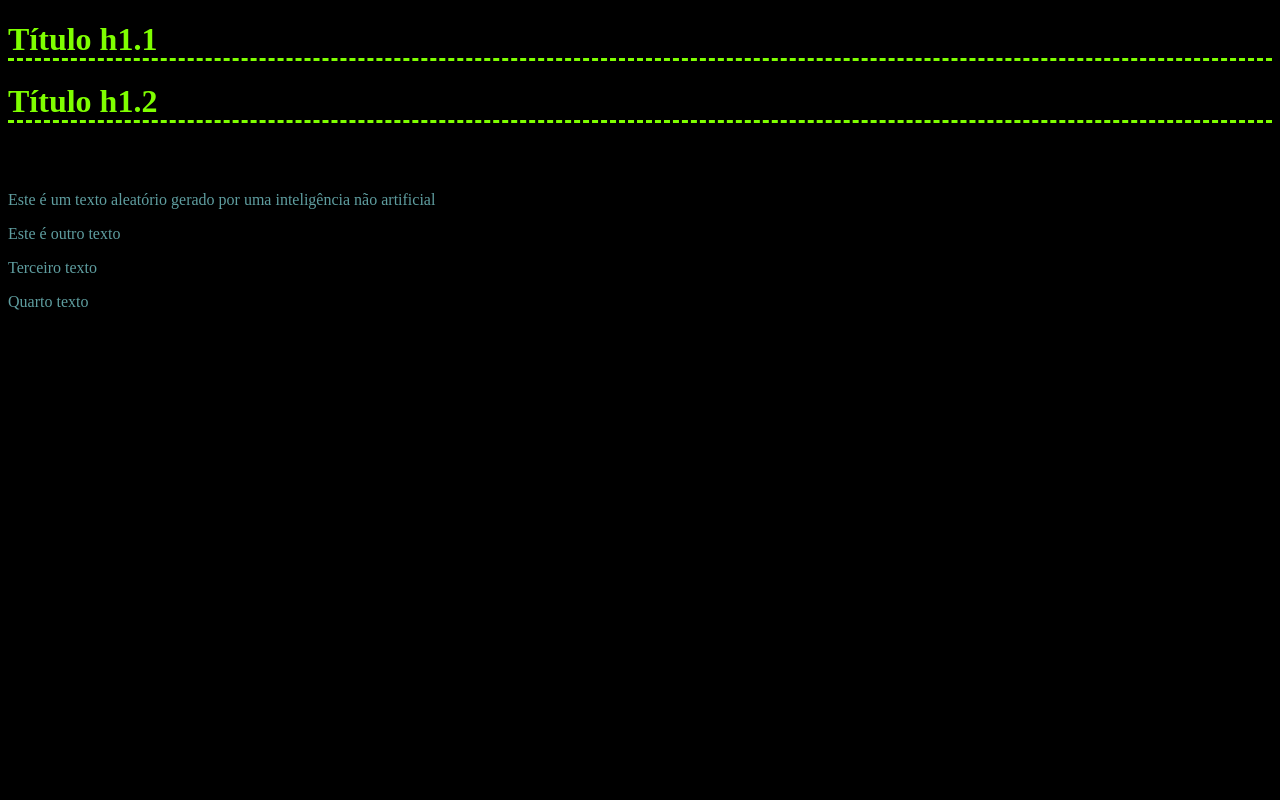
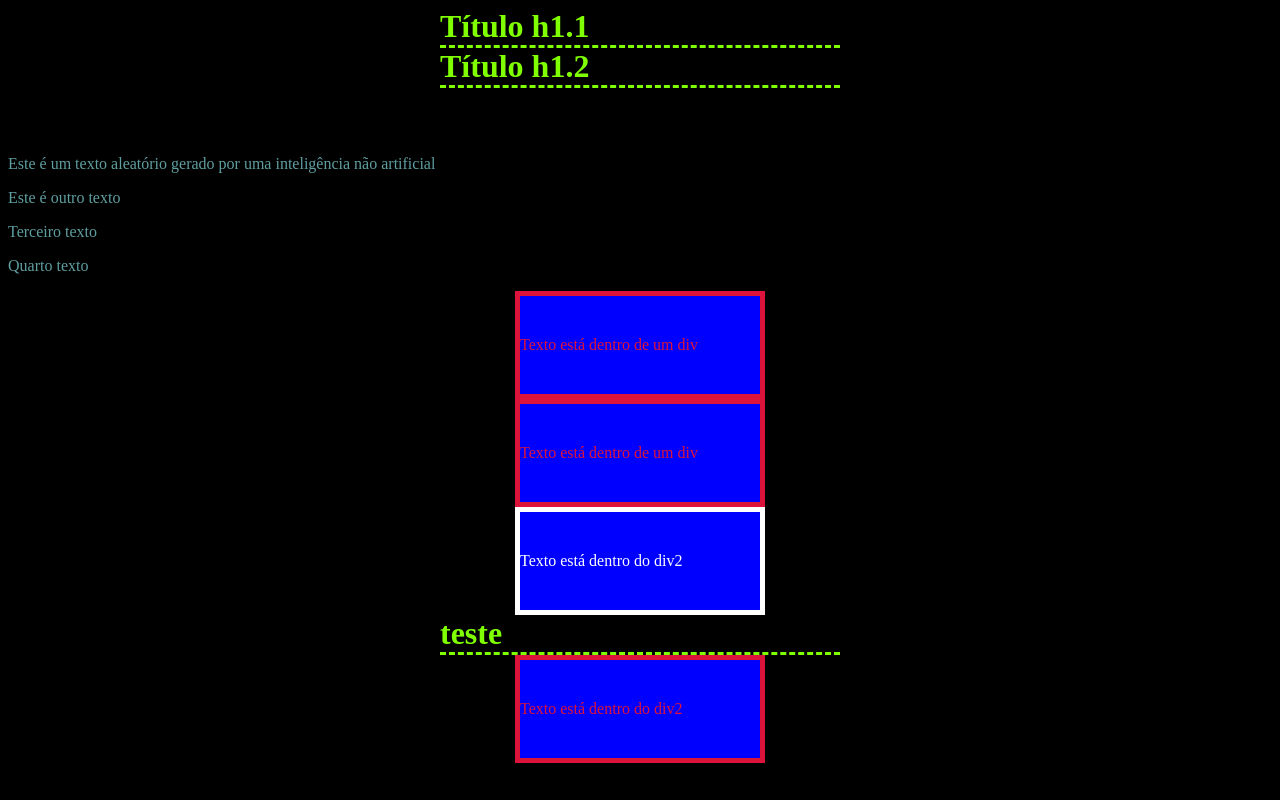
Before and after one commit to vidigal/DevWebCSS2023, a plain HTML site: page external-css.html in a window 1280 px wide. Drawn offline with Linux system fonts and the light colour scheme.

Commit message:
Seletores

```diff
--- /dev/null
+++ b/css/seletores-css.css
@@ -0,0 +1,18 @@
+* {
+    font-family: 'Gill Sans', 'Gill Sans MT', Calibri, 'Trebuchet MS', sans-serif;
+}
+
+ul a {
+    color: chartreuse;
+    text-decoration: none;
+}
+
+ul a:hover {
+    color: darkslategrey;
+    text-decoration: underline;
+}
+
+ul a.active {
+    font-weight: bolder;
+    text-decoration: underline;
+}
--- a/css/style.css
+++ b/css/style.css
@@ -5,8 +5,30 @@ body {
 h1 {
     color: chartreuse;
     border-bottom-style: dashed;
+    width: 400px;
+    margin: auto;
 }
 
 p {
     color:cadetblue;
 }
+
+div {
+    color: crimson;
+    border-width: 5px;
+    border-style: solid;
+    margin: auto;
+    padding: 40px;
+    padding-left: 0px;
+    width: 200px;
+
+    background-color: blue;
+}
+
+.fundoVioleta {
+    background-color: blueviolet;
+}
+
+#fonteBranca {
+    color: #fff;
+}
--- /dev/null
+++ b/css/style2.css
@@ -0,0 +1,12 @@
+div {
+    border: 2px solid red;
+
+    border-width: 2px;
+    border-style: solid;
+    border-color: red;
+
+
+
+    width: 200px;
+    margin: auto;
+}
--- a/external-css.html
+++ b/external-css.html
@@ -22,6 +22,16 @@
     <div>
         Texto está dentro de um div
     </div>
+    <div>
+        Texto está dentro de um div
+    </div>
+    <div id="fonteBranca">
+        Texto está dentro do div2
+    </div>
 
+    <h1 class="xyzabc">teste</h1>
+    <div class="xyzabc">
+        Texto está dentro do div2
+    </div>
 </body>
 </html>
```
Also changed, not shown: div2.html (added, +21 -0 lines), seletores-css.html (added, +26 -0 lines).
